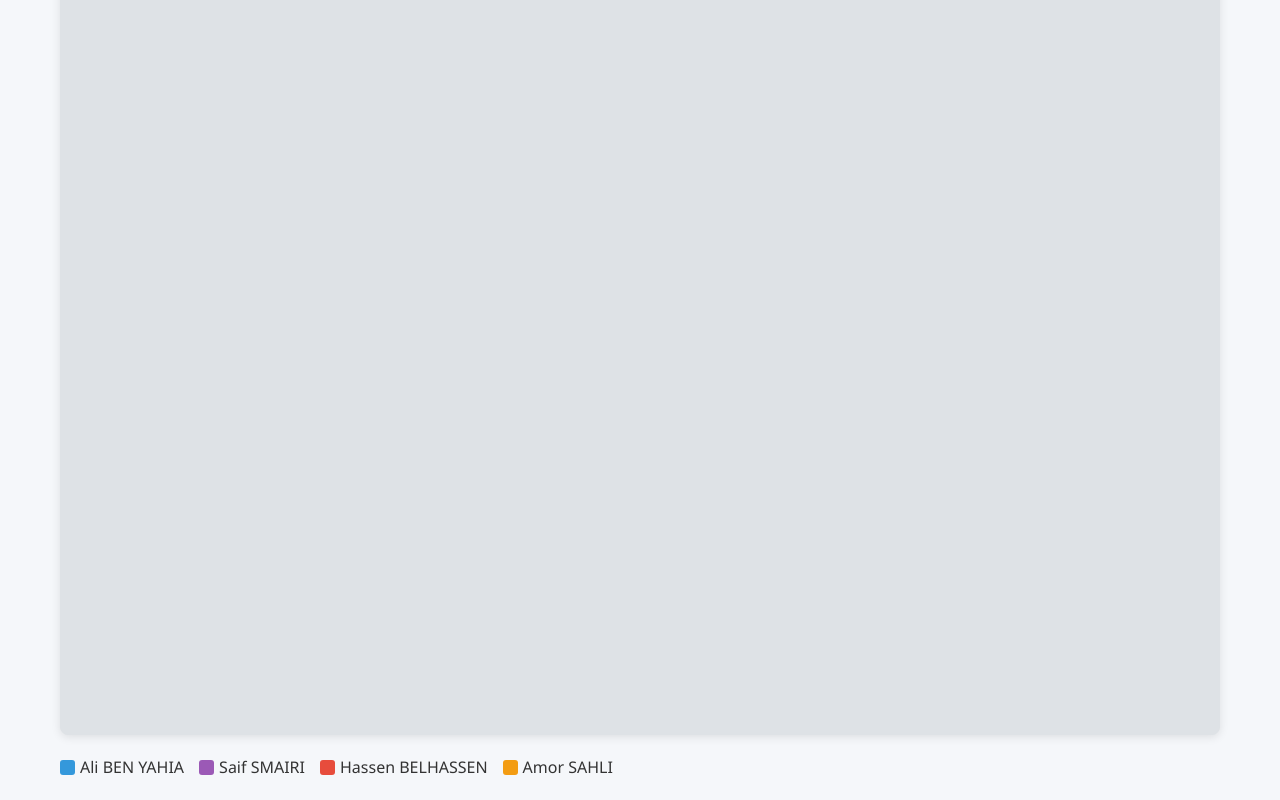
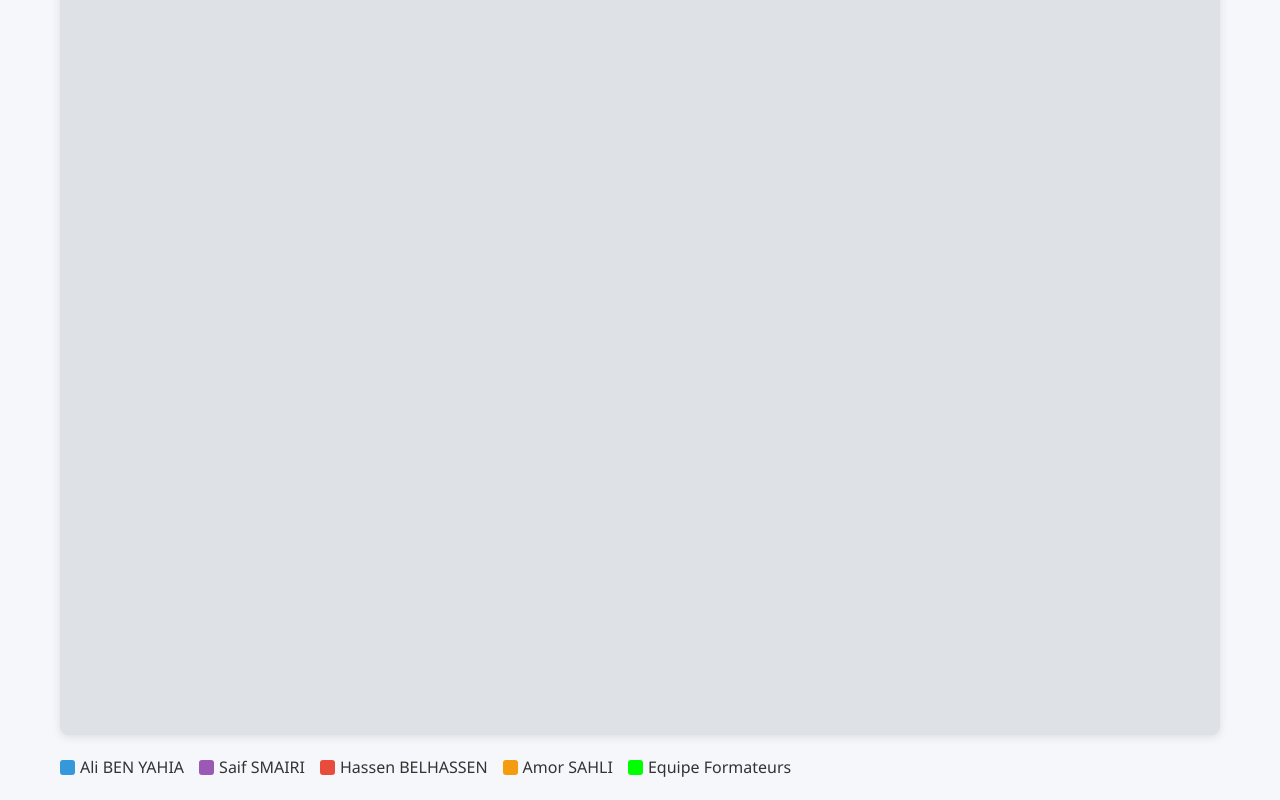
Before and after one commit to alibenyahia/NeoLedge, a plain HTML site: page calendrier-formations.html in a window 1280 px wide. Shown: the part 311-1111 px from the top of the page. Drawn offline with Linux system fonts and the light colour scheme; no server answers.

Commit message:
Ajout "equipe Formateurs"

```diff
--- a/calendrier-formations.html
+++ b/calendrier-formations.html
@@ -383,6 +383,10 @@
                 <div class="legend-color" style="background-color: #f39c12;"></div>
                 <span>Amor SAHLI</span>
             </div>
+			<div class="legend-item">
+                <div class="legend-color" style="background-color: #00FF00;"></div>
+                <span>Equipe Formateurs</span>
+            </div>
         </div>
 
         <div class="event-form" id="event-form">
@@ -408,6 +412,7 @@
                     <option value="2">Saif SMAIRI</option>
                     <option value="3">Hassen BELHASSEN</option>
                     <option value="4">Amor SAHLI</option>
+					<option value="5">Equipe Formateurs</option>
                 </select>
             </div>
             <div class="form-actions">
@@ -441,7 +446,8 @@ const owners = {
     1: { name: "Ali BEN YAHIA", color: "#3498db" },
     2: { name: "Saif SMAIRI", color: "#9b59b6" },
     3: { name: "Hassen BELHASSEN", color: "#e74c3c" },
-    4: { name: "Amor SAHLI", color: "#f39c12" }
+    4: { name: "Amor SAHLI", color: "#f39c12" },
+	5: { name: "Equipe Formateurs", color: "#00FF00;" }
 };
 
 // Initialisation
@@ -820,4 +826,5 @@ function formatDateForDisplay(date) {
     </script>
 
 </body>
+
 </html>
```
